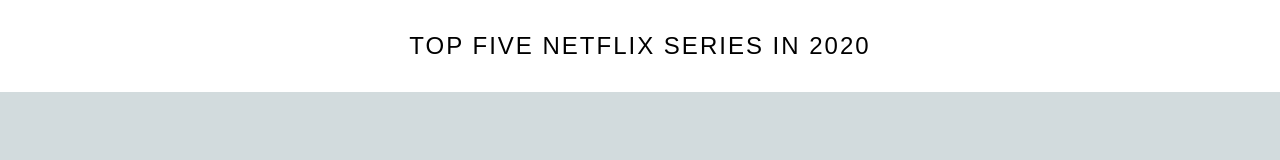
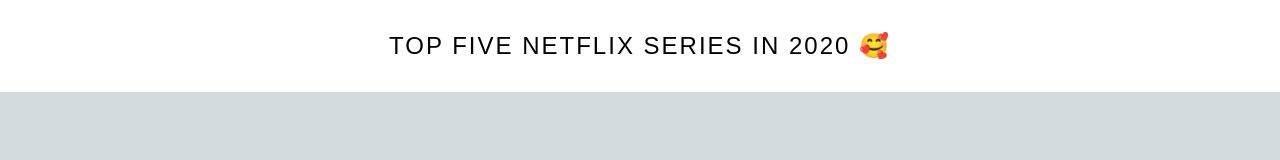
Before and after one commit to AnwarHossainSR/React-Test, a React (Create React App) app: page / in a window 1280 px wide. Shown: the top 160 px of the page. Built offline with nearby package versions, Linux system fonts and the light colour scheme.

Commit message:
add extension

```diff
--- a/src/index.js
+++ b/src/index.js
@@ -18,7 +18,7 @@
 
 ReactDom.render(
   <>
-    <h3 className="heading__style">Top Five Netflix Series In 2020</h3>
+    <h3 className="heading__style">Top Five Netflix Series In 2020 🥰</h3>
     {Sdata.map(Netflixcard)}
   </>,
   document.getElementById("root")
```
